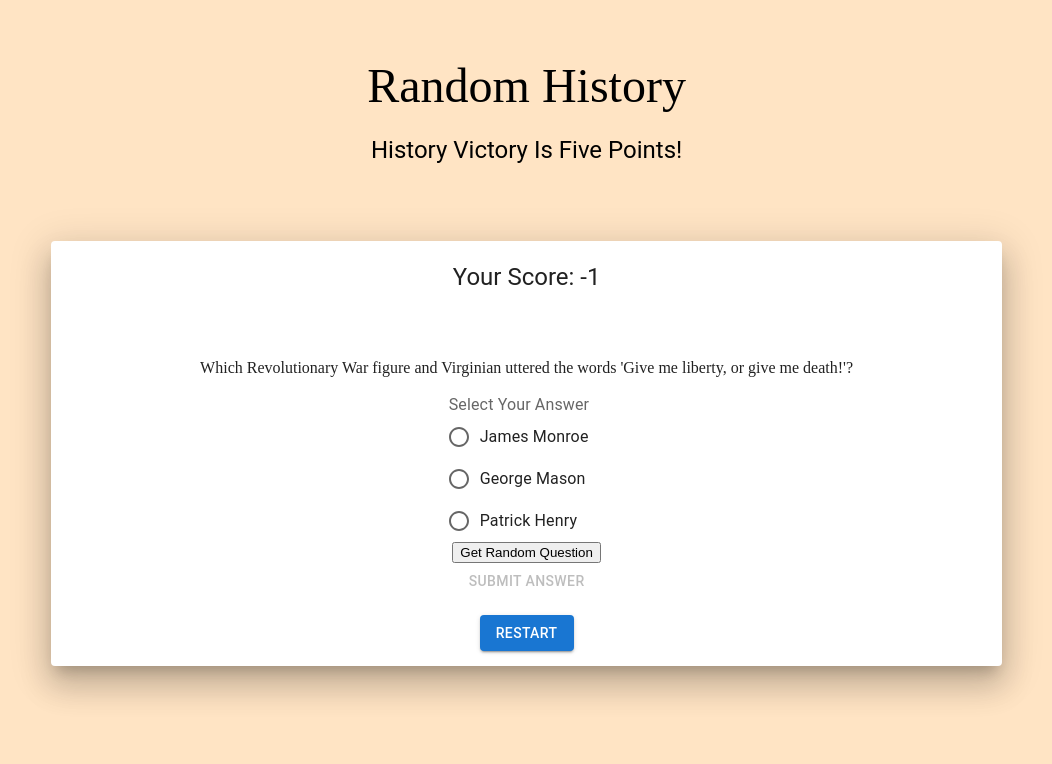
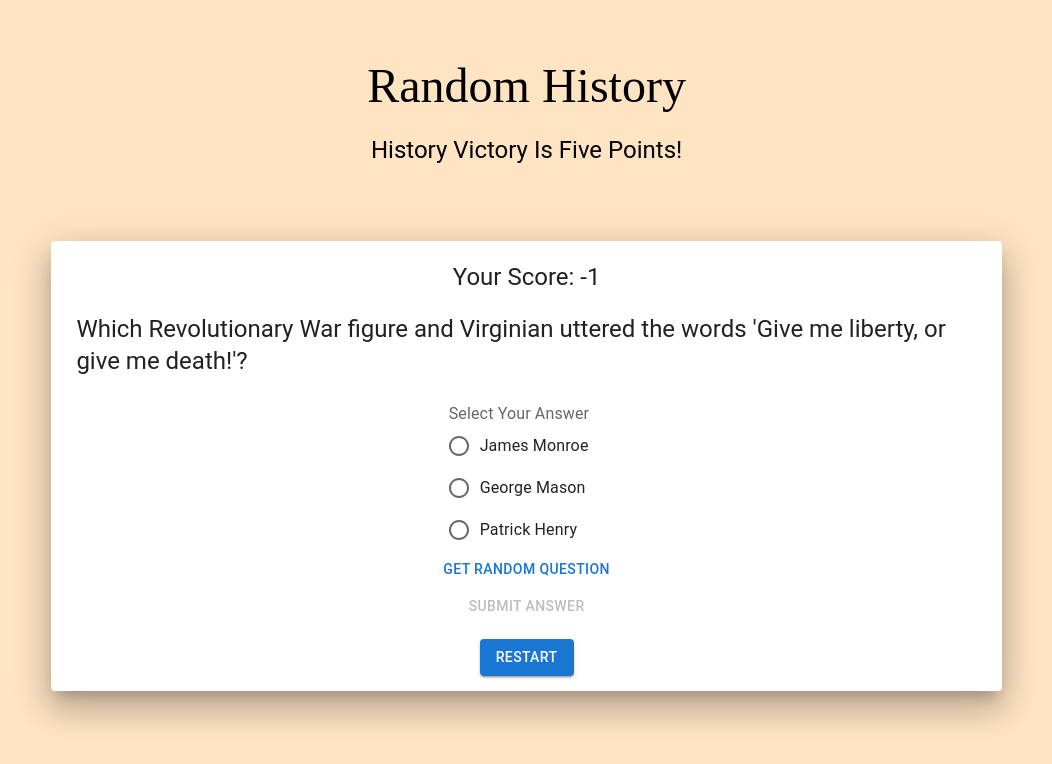
Before and after one commit to mmaustin/react-practice, a React (Create React App) app in the folder client/: page / in a window 1280 px wide. Both pictures are taken after a click on the element "ONE". Shown: the top 764 px of the page, without its empty margins (115-1167 px from the left). Built offline with nearby package versions, Linux system fonts and the light colour scheme.

Commit message:
added mui box and typography stylings to quiz ui

```diff
--- a/client/src/sixFiveFour/SixPrototypeBoard.jsx
+++ b/client/src/sixFiveFour/SixPrototypeBoard.jsx
@@ -330,7 +330,7 @@ const SixPrototypeBoard = () => {
           alignItems: 'center',
           flexFlow: 'column'
         }} >
-          <Typography mt='20px' mb='50px' variant="h5">Your Score: {score}</Typography>
+          <Typography mt='20px' mb='20px' variant="h5">Your Score: {score}</Typography>
           { showQuiz ?
             <>
             <SixPrototypeQuiz score={score} setShowQuiz={setShowQuiz} setScore={setScore} setAmount={setAmount} amount={amount} startQuizNumber={startQuizNumber} displayNextBoard={displayNextBoard} colorProp={colorProp} setColorProp={setColorProp}/>
--- a/client/src/sixFiveFour/SixPrototypeQuiz.jsx
+++ b/client/src/sixFiveFour/SixPrototypeQuiz.jsx
@@ -1,4 +1,4 @@
-import { Box, FormControl, FormControlLabel, FormLabel, Radio, RadioGroup, Button } from "@mui/material";
+import { Box, Typography, FormControl, FormControlLabel, FormLabel, Radio, RadioGroup, Button } from "@mui/material";
 import { useState } from "react";
 import { questionsAnswers } from "./numbersObject"
 //console.log(Object.values(questionsAnswers));
@@ -59,10 +59,16 @@ const SixPrototypeQuiz = ({score, setShowQuiz, setScore, amount, setAmount, star
       { !randomNumber ?
         <>
           <p>Select Your Question</p>
-          <button type="button" onClick={randomFunction}>Get Random Question</button>
+          <Button type="button" onClick={randomFunction}>Get Random Question</Button>
         </>
-      : <>
-        <p>{question}</p>
+      :
+      <Box sx={{
+        display: 'flex',
+        justifyContent: 'center',
+        alignItems: 'center',
+        flexFlow: 'column'
+      }}>
+        <Typography ml='25px' mr='25px' mb='25px' variant="h5">{question}</Typography>
         <Box>
           <FormControl>
             <FormLabel id='answer-choices-group-label'>
@@ -79,9 +85,9 @@ const SixPrototypeQuiz = ({score, setShowQuiz, setScore, amount, setAmount, star
           </FormControl>
         </Box>
         {/* <p>{answer}</p> */}
-        <button type="button" onClick={randomFunction}>Get Random Question</button>
+        <Button type="button" onClick={randomFunction}>Get Random Question</Button>
         <Button type="button" onClick={submitAnswer} disabled={!value}>Submit Answer</Button>
-        </>
+      </Box>
       }
     </>
   )
```
Lines whose indentation alone changed are shown as unchanged.
